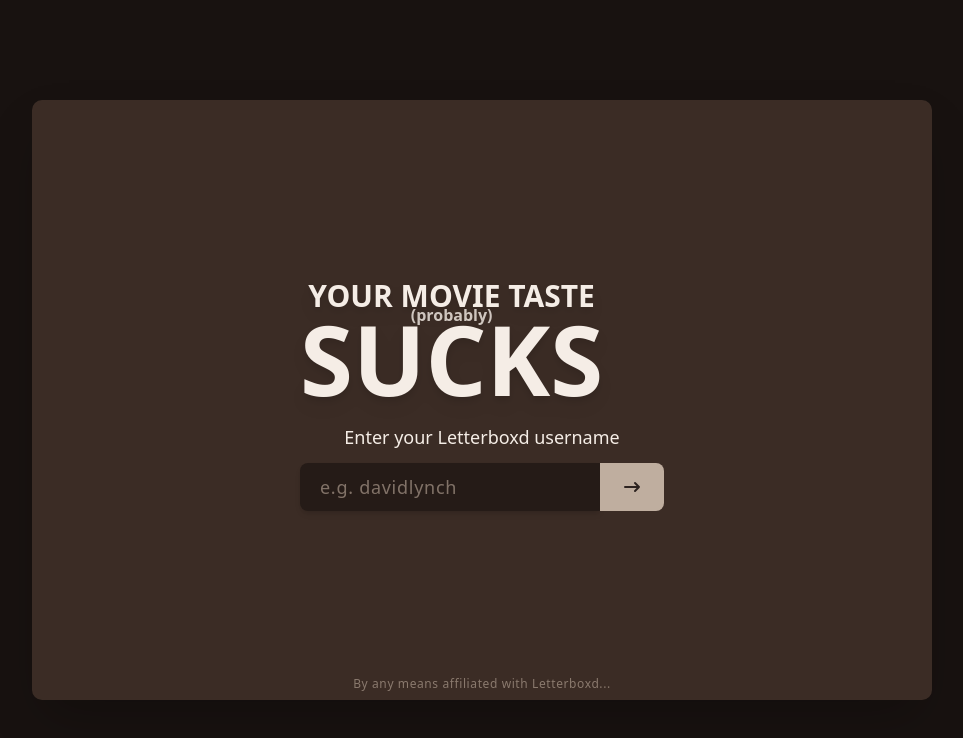
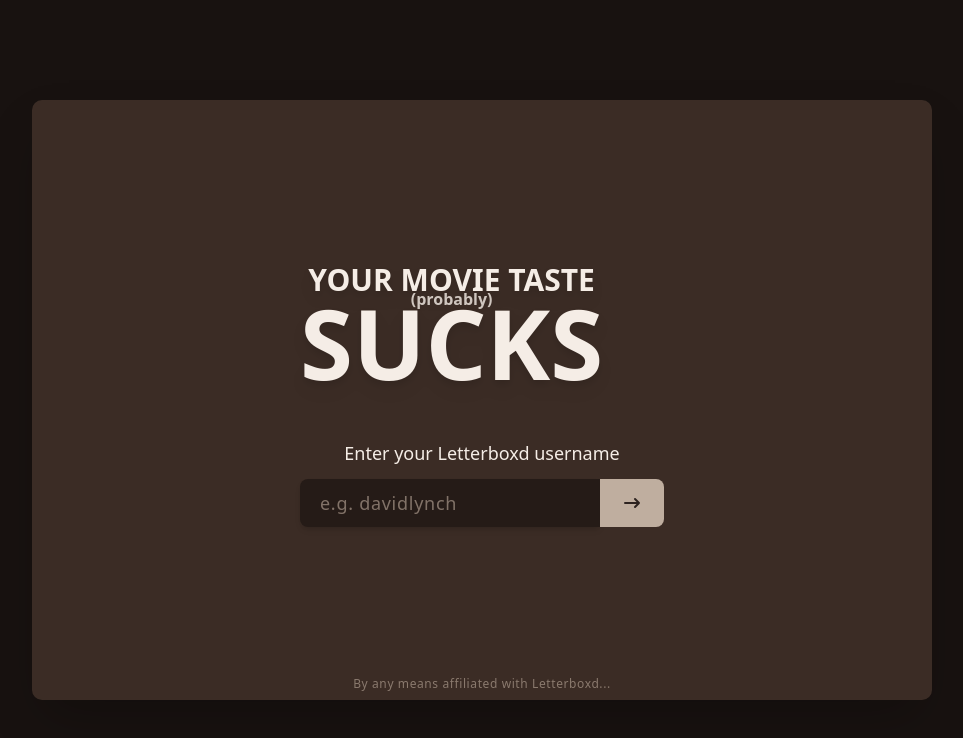
Before and after one commit to jogecodes/catahouse, a React (Vite) app in the folder frontend/: page / in a window 1280 px wide. Shown: the top 738 px of the page, without its empty margins (158-1121 px from the left). Built offline with nearby package versions, Linux system fonts and the light colour scheme.

Commit message:
php get movies and ideas

```diff
--- a/frontend/src/App.jsx
+++ b/frontend/src/App.jsx
@@ -5,6 +5,7 @@
   const [error, setError] = useState('');
   const [profileUrl, setProfileUrl] = useState('');
   const [loading, setLoading] = useState(false);
+  const [movies, setMovies] = useState([]);
 
   // Custom color palette
   const bgMain = 'bg-[#181210]'; // very dark background
@@ -18,14 +19,17 @@
     e.preventDefault();
     setError('');
     setProfileUrl('');
+    setMovies([]);
     setLoading(true);
     try {
-      const res = await fetch(`http://localhost:8000/php-backend/check-user.php?username=${username}`);
+      const res = await fetch(`http://localhost:8000/php-backend/get-movies.php?username=${username}`);
       const data = await res.json();
-      if (data.exists) {
-        setProfileUrl(data.url);
+      if (data.movies && data.movies.length > 0) {
+        setMovies(data.movies);
+      } else if (data.error) {
+        setError(data.error);
       } else {
-        setError('User not found.');
+        setError('No movies found.');
       }
     } catch (err) {
       setError('Network error.');
@@ -35,6 +39,7 @@
 
   const handleCheckAnother = () => {
     setProfileUrl('');
+    setMovies([]);
     setUsername('');
   };
 
@@ -57,30 +62,18 @@
           </button>
         )}
         <div className="flex-1 flex flex-col items-start justify-center w-auto">
-          {!profileUrl && (
+          {!movies.length ? (
+            <>
               <div>
                 <div className="text-3xl font-bold tracking-normal drop-shadow-lg text-center leading-none">YOUR MOVIE TASTE</div>
                 <div className="text-m font-semibold text-center opacity-80 -mt-2 -mb-4">(probably)</div>
                 <div className="text-8xl font-extrabold tracking-normal drop-shadow-lg text-center leading-none">SUCKS</div>
               </div>
-          )}
-          {profileUrl ? (
-            <>
-              <a
-                href={profileUrl}
-                target="_blank"
-                rel="noopener noreferrer"
-                className="underline text-xl hover:opacity-80 transition-opacity text-[#bfae9f] text-left"
-              >
-                {profileUrl}
-              </a>
-            </>
-          ) : (
-            <form onSubmit={handleSubmit} className="flex flex-col items-start w-full">
+              <form onSubmit={handleSubmit} className="flex flex-col items-start w-full mt-8">
                 <label htmlFor="username" className="mt-4 mb-1 text-lg font-medium tracking-normal text-center w-full">
                   Enter your Letterboxd username
                 </label>
-              <div className="flex flex-row items-center w-full mb-2 mt-2">
+                <div className="relative flex flex-row items-center w-full mb-2 mt-2">
                   <input
                     id="username"
                     type="text"
@@ -102,9 +95,35 @@
                       <path strokeLinecap="round" strokeLinejoin="round" d="M5 12h14m0 0l-4-4m4 4l-4 4" />
                     </svg>
                   </button>
+                  {/* Error message absolutely positioned below input */}
+                  <div style={{ position: 'absolute', left: 0, top: '100%', width: '100%', minHeight: '1.5em', pointerEvents: 'none' }}>
+                    {error && <p className="mt-1 text-red-400 text-sm w-full">{error}</p>}
                   </div>
-              {error && <p className="mt-2 text-red-400 text-sm">{error}</p>}
+                </div>
               </form>
+            </>
+          ) : (
+            <>
+              <div className="text-2xl font-bold mb-4">Seen Movies</div>
+              <ul className="max-h-80 overflow-y-auto w-full text-left pl-4 pr-2">
+                {movies.map((movie, idx) => (
+                  <li key={movie.url} className="mb-2 flex flex-col sm:flex-row sm:items-center gap-2">
+                    <a href={movie.url} target="_blank" rel="noopener noreferrer" className="underline text-[#bfae9f] hover:opacity-80 font-semibold">
+                      {movie.title}
+                    </a>
+                    {movie.rating && (
+                      <span className="ml-2 text-yellow-400 text-base font-mono">{movie.rating}</span>
+                    )}
+                  </li>
+                ))}
+              </ul>
+              <button
+                className={`mt-6 px-4 py-2 ${accent} ${accentText} font-semibold rounded-lg hover:opacity-90 transition-colors`}
+                onClick={handleCheckAnother}
+              >
+                Check another user
+              </button>
+            </>
           )}
         </div>
         {/* Footer disclaimer absolutely at the bottom */}
```
Also changed, not shown: 1 other file (tests, documents, lock files or other folders). Lines whose indentation alone changed are shown as unchanged.
